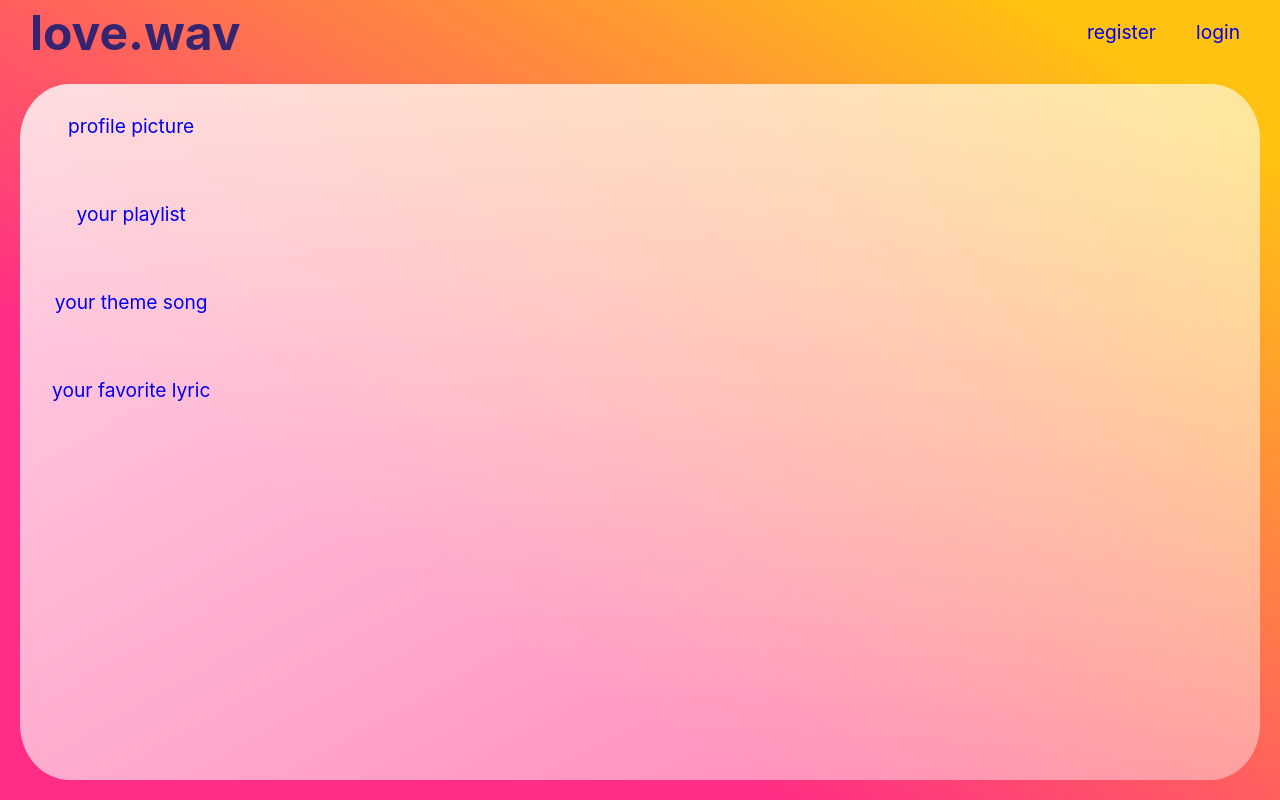
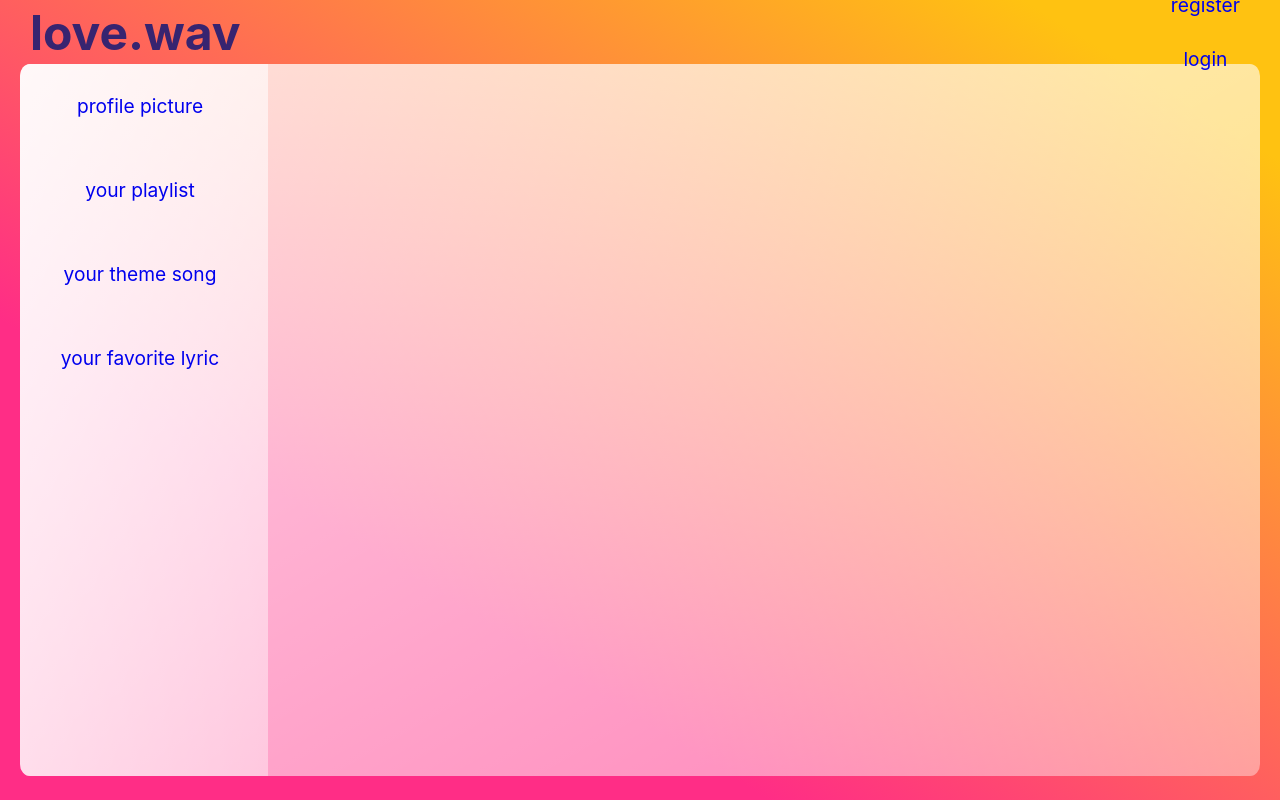
Before and after one commit to ydnaod/Love.wav, a React (Create React App) app: page /profile in a window 1280 px wide. Built offline with nearby package versions, Linux system fonts and the light colour scheme; no server answers.

Commit message:
add button styling and continue fixing the ui of editing profile

```diff
--- a/src/Components/EditProfile/EditProfile.css
+++ b/src/Components/EditProfile/EditProfile.css
@@ -2,17 +2,41 @@
     padding-left: 2em;
     display: flex;
     flex-direction: column;
-    height: 50%;
+    height: 100%;
+    width: 20%;
+    justify-content: flex-start;
+    border-top-left-radius: 10px 12px;
+    border-bottom-left-radius: 10px 12px;
 }
 
 .editProfile{
     display: flex;
-    height: 87%;
-    margin: 20px;
-    border-radius: 4%/8%;
+    height: 89%;
+    margin: 0 20px 20px 20px;
+    border-radius: 10px/12px;
 }
 
 .editProfileSetting {
     display: flex;
-    height: 50%;
+    height: 100%;
+    margin: 20px;
+    width: 80%;
 }
+
+.button {
+    color: white;
+    font-weight: bold;
+    display: flex;
+    justify-content: center;
+    align-items: center;
+    height: 50px;
+    width: auto;
+    padding-left: 20px;
+    padding-right: 20px;
+    border-radius: 5px/6px;
+    background: linear-gradient(to left bottom, #ff1778 45%, #ebb617);
+}
+
+.button:hover {
+    cursor: pointer;
+}
--- a/src/Components/EditProfile/EditProfile.js
+++ b/src/Components/EditProfile/EditProfile.js
@@ -18,7 +18,7 @@ export function EditProfile({ fetchUserId }) {
         <Router>
             <Fragment>
                 <div className='editProfile glass'>
-                    <nav id="nav" className='editProfileNav'>
+                    <nav id="nav" className='editProfileNav glass'>
                         <li>
                             <Link to='/profilePicture'>profile picture</Link>
                         </li>
--- a/src/Components/FavoriteLyric/FavoriteLyric.js
+++ b/src/Components/FavoriteLyric/FavoriteLyric.js
@@ -100,7 +100,7 @@ export function FavoriteLyric() {
                 const parseRes = await response.json();
                 console.log(parseRes);
             }
-            else{
+            else {
                 const response = await fetch(`http://localhost:4000/lyrics/edit-favorite-lyric`, {
                     method: 'PUT',
                     headers: { token: sessionStorage.token, 'Content-Type': 'application/json' },
@@ -126,7 +126,7 @@ export function FavoriteLyric() {
             if (parseRes && !favoriteLyricFromDatabase) {
                 setFavoriteLyricFromDatabase(parseRes)
             }
-            else if(favoriteLyricFromDatabase.song_artist !== parseRes.song_artist || favoriteLyricFromDatabase.song_title !== parseRes.song_title){
+            else if (favoriteLyricFromDatabase.song_artist !== parseRes.song_artist || favoriteLyricFromDatabase.song_title !== parseRes.song_title) {
                 setFavoriteLyricFromDatabase(parseRes)
                 console.log('sup')
             }
@@ -148,6 +148,7 @@ export function FavoriteLyric() {
 
     return (
         <Fragment>
+            <div className='editProfileSettings'>
                 <p>your favorite lyrics</p>
                 {
                     favoriteLyricFromDatabase ? <MyFavoriteLyrics lyrics={favoriteLyricFromDatabase} /> : ''
@@ -177,6 +178,7 @@ export function FavoriteLyric() {
                 {
                     favoriteLyric ? <button onClick={handleFavoriteSubmission}>submit favorite lyric</button> : ''
                 }
+            </div>
         </Fragment>
     )
 }
--- a/src/Components/MatchDashboard/MatchDashboard.css
+++ b/src/Components/MatchDashboard/MatchDashboard.css
@@ -20,7 +20,7 @@
     justify-content: center;
 }
 
-.button {
+.dashboardButton {
     margin: 20px;
 }
 
--- a/src/Components/MatchDashboard/MatchDashboard.js
+++ b/src/Components/MatchDashboard/MatchDashboard.js
@@ -1,7 +1,7 @@
 import React, { useState, useEffect, Fragment } from 'react';
 import { Profile } from '../Profile/Profile';
 import './MatchDashboard.css';
-import playButton from '../../images/PlayButton(swiperight).png'
+import playButton from '../../images/Playbutton(swiperight).png'
 import stopButton from '../../images/StopButton.png'
 import LeftArrow from '../../images/LeftArrow.png'
 import RightArrow from '../../images/RightArrow.png'
@@ -225,8 +225,8 @@ export function MatchDashboard({fetchUserId}) {
                 </div>
                 <div className="nameSection">
                     <div className="buttons">
-                        <img className="button" src={stopButton}></img>
-                        <img className="button" src={playButton}></img>
+                        <img className="dashboardButton" src={stopButton}></img>
+                        <img className="dashboardButton" src={playButton}></img>
                     </div>
                 </div>
             </div>
--- a/src/Components/NavBar/NavBar.css
+++ b/src/Components/NavBar/NavBar.css
@@ -28,9 +28,15 @@ li {
 
 a{
     text-decoration: none;
+    list-style-type: none;
 }
 
-#nav {
+nav{
+    text-decoration: none;
+    list-style-type: none;
+}
+
+#nav1 {
     display: flex;
     justify-content: space-between;
     align-items: center;
--- a/src/Components/NavBar/NavBar.js
+++ b/src/Components/NavBar/NavBar.js
@@ -9,7 +9,7 @@ export function NavBar({ isAuthorized, handleAuthorization }) {
         sessionStorage.setItem('token', '')
     }
 
-    const loggedIn = <nav id="nav">
+    const loggedIn = <nav id="nav1">
         <li>
             <Link to='/'>dashboard</Link>
         </li>
--- a/src/Components/Playlist/Playlist.js
+++ b/src/Components/Playlist/Playlist.js
@@ -8,12 +8,12 @@ export function Playlist({ playlist, fetchUserId, fetchCurrentPlaylist }) {
 
         const id = await fetchUserId();
         const playlistId = await playlist.id;
-        const body = {playlistId};
+        const body = { playlistId };
         //console.log(playlistId);
         console.log(body);
         const response = await fetch(`http://localhost:4000/profile/${id}/playlist`, {
             method: 'PUT',
-            headers: {token : sessionStorage.token, "Content-Type": "application/json"},
+            headers: { token: sessionStorage.token, "Content-Type": "application/json" },
             body: JSON.stringify(body)
         });
         const parseRes = await response.json();
@@ -23,9 +23,10 @@ export function Playlist({ playlist, fetchUserId, fetchCurrentPlaylist }) {
 
     return (
         <Fragment>
-            <div className='playlist' onClick={handleClick}>
-                <p>{playlist.name}</p>
-                <p>{playlist.owner}</p>
+            <div>
+                <div className='playlist' onClick={handleClick}>
+                    <p>{playlist.name} | {playlist.owner}</p>
+                </div>
             </div>
         </Fragment>
     )
--- a/src/Components/ProfilePicture/ProfilePicture.css
+++ b/src/Components/ProfilePicture/ProfilePicture.css
@@ -0,0 +1,6 @@
+.editProfilePicture {
+    display: flex;
+    justify-content: space-evenly;
+    align-items: center;
+    flex-direction: column;
+}
--- a/src/Components/ProfilePicture/ProfilePicture.js
+++ b/src/Components/ProfilePicture/ProfilePicture.js
@@ -44,11 +44,11 @@ export function ProfilePicture({ fetchUserId }) {
     return (
         <Fragment>
             <div className="editProfilePicture editProfileSetting">
-                <p>profile picture</p>
+                <h1>your profile picture</h1>
                 {
                     isLoading ? <p>loading</p> : <img src={photo} className="profilePicture"></img>
                 }
-                <button onClick={handleImportFromSpotify}>import photo from Spotify</button>
+                <div className='button glass' onClick={handleImportFromSpotify}>import photo from Spotify</div>
             </div>
         </Fragment>
     )
```
Also changed, not shown: src/Components/YourPlaylist/YourPlaylist.js (+9 -7 lines), src/Components/YourThemeSong/YourThemeSong.js (+11 -9 lines). Lines whose indentation alone changed are shown as unchanged.
